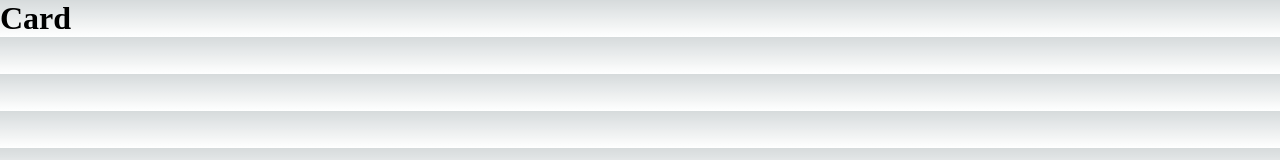
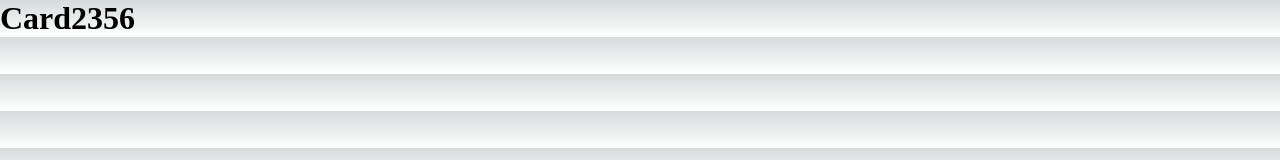
Before and after one commit to andresoje/Client_Book_Scape, a Next.js app: page /card/card in a window 1280 px wide. Shown: the top 160 px of the page. Built offline with nearby package versions, Linux system fonts and the light colour scheme.

Commit message:
cambio tencot card

```diff
--- a/pages/card/card.tsx
+++ b/pages/card/card.tsx
@@ -3,7 +3,7 @@
 function card() {
   return (
     <div>
-      <h1>Card</h1>
+      <h1>Card2356</h1>
     </div>
   )
 }
```
